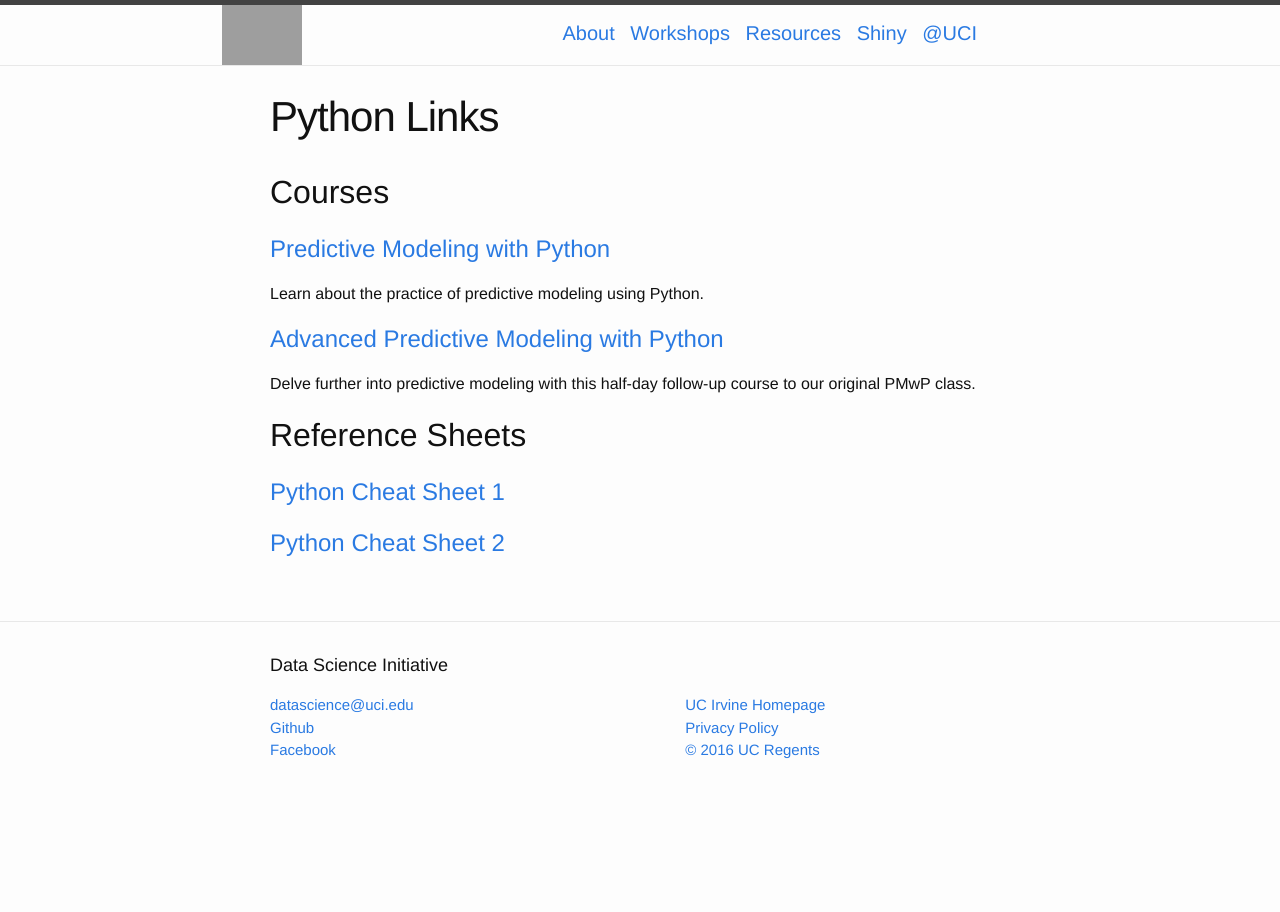
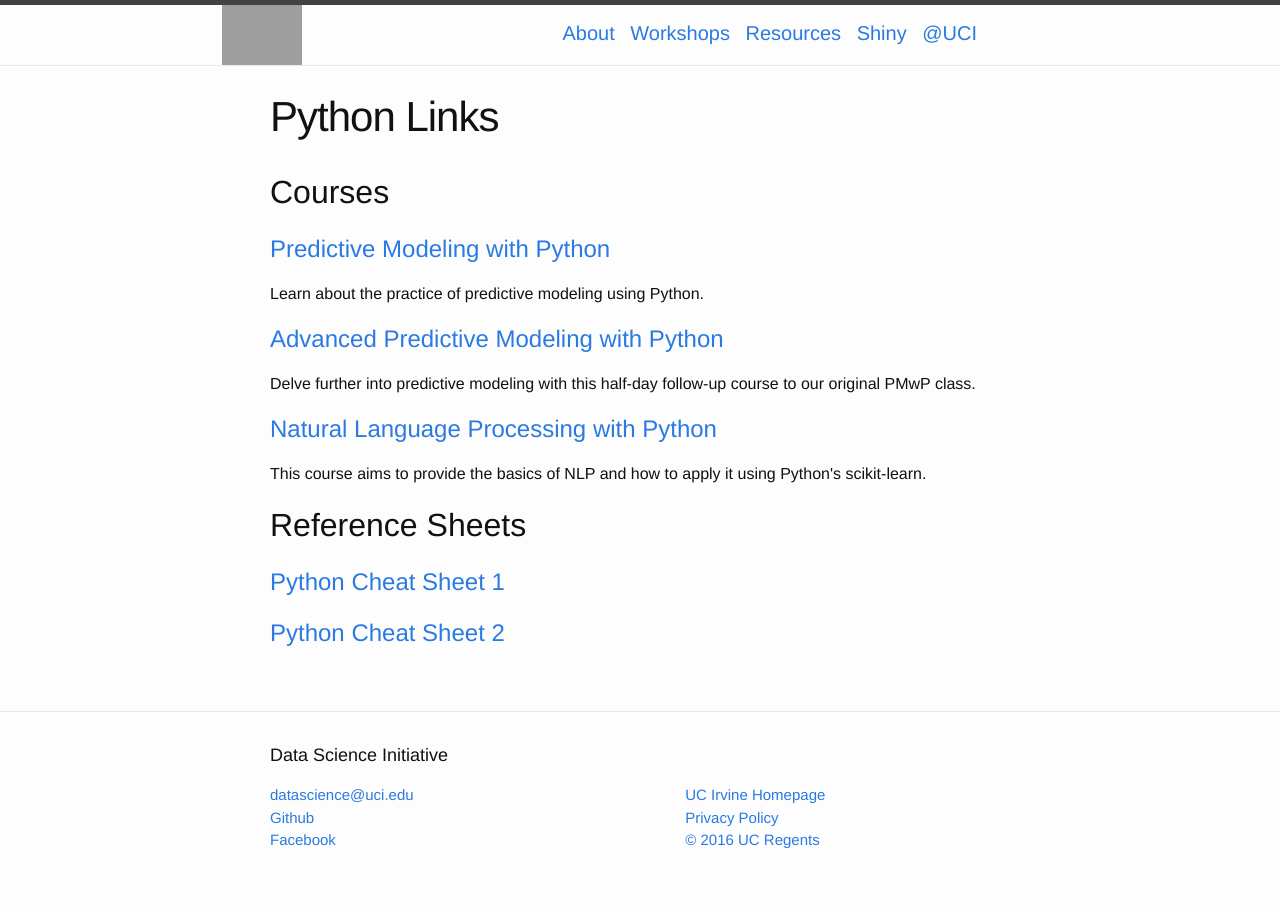
Before and after one commit to UCIDataScienceInitiative/UCIDataScienceInitiative.github.io, a Jekyll site: the page built from Workshops/Python.html, in a window 1280 px wide. Built offline with Jekyll 4.4.1, drawn with Linux system fonts in a browser that asks for light colours; grey boxes are pictures that could not be loaded.

Commit message:
added nlp link

```diff
--- a/Workshops/Python.html
+++ b/Workshops/Python.html
@@ -11,6 +11,9 @@ permalink: /Python/
 <h1><a href="https://ucidatascienceinitiative.github.io/Workshops/AdvancedPython/">Advanced Predictive Modeling with Python</a></h1>
 <p>Delve further into predictive modeling with this half-day follow-up course to our original PMwP class. </p>
 
+<h1><a href="https://ucidatascienceinitiative.github.io/Workshops/NLP/">Natural Language Processing with Python</a></h1>
+<p>This course aims to provide the basics of NLP and how to apply it using Python's scikit-learn. </p>
+
 <h2>Reference Sheets</h2>
 
 <h1><a href="http://www.cogsci.rpi.edu/~destem/gamedev/python.pdf" target="_blank"> Python Cheat Sheet 1 </a></h1>
```
